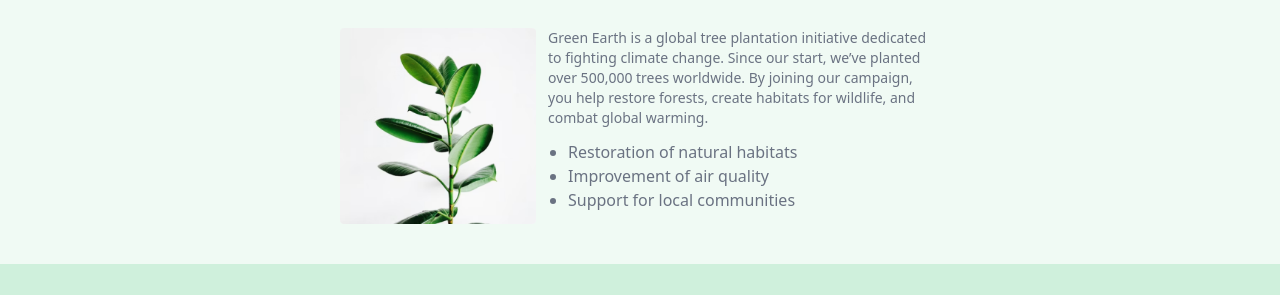
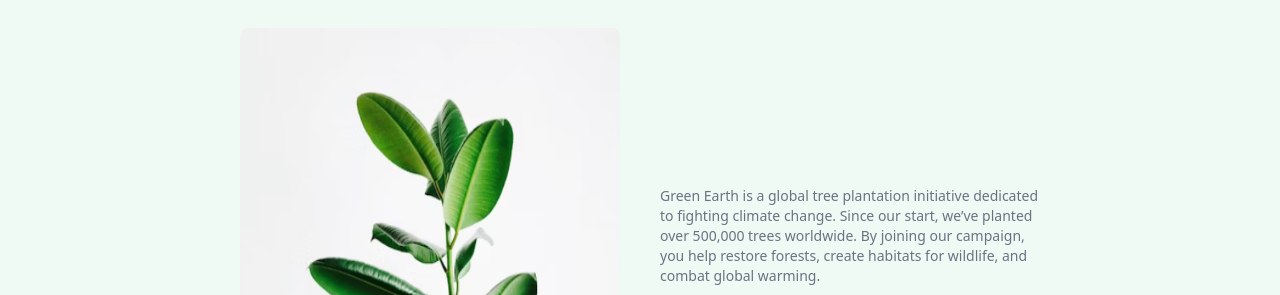
Before and after one commit to souravsahapartho/Green-Earth-code, a plain HTML site: page index.html in a window 1280 px wide. Shown: the part 614-909 px from the top of the page. Drawn offline with nearby package versions, Linux system fonts and the light colour scheme; a script that the page names is missing.

Commit message:
Update index.html

```diff
--- a/index.html
+++ b/index.html
@@ -87,11 +87,15 @@
       <h1 class="text-3xl font-bold pt-10 pb-8 text-center">
         About the Campaign
       </h1>
-      <div class="md:w-6/12 mx-auto grid-cols-1 md:flex md:justify-start gap-3">
-        <div class="w-4/12 mx-auto">
-          <img class="pb-5 md:pb-0" src="assets/about.png" alt="" />
+      <div class="w-2/3 gap-10 mx-auto flex sm:flex-row flex-col justify-start items-center">
+        <div class="flex-1 mx-auto h-[500px]">
+          <img
+            class="pb-5 md:pb-0 w-full h-full"
+            src="assets/about.png"
+            alt=""
+          />
         </div>
-        <div class="w-8/12 mx-auto">
+        <div class="flex-1 mx-auto">
           <div class="">
             <p class="text-sm text-gray-500">
               Green Earth is a global tree plantation initiative dedicated to
```
